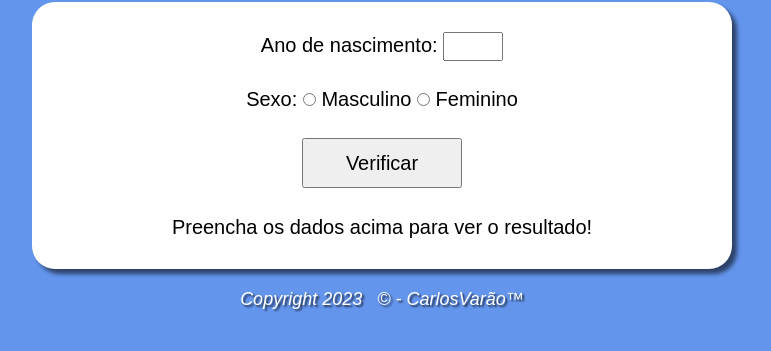
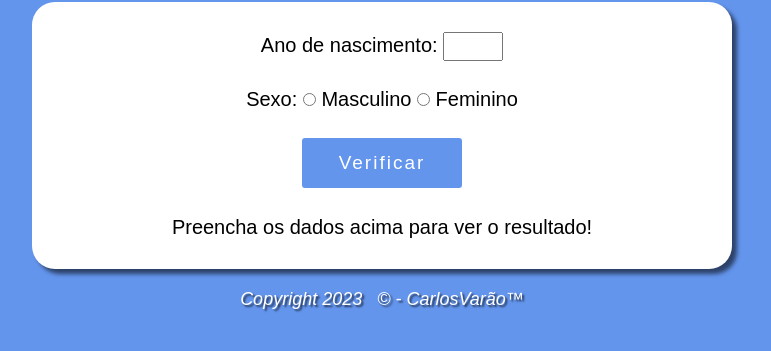
Before and after one commit to CarlosVarao/Projetos-de-aprendizagem, a plain HTML site: page Projeto-validador-de-idade/index.html in a window 1280 px wide. Shown: the part 281-632 px from the top of the page, without its empty margins (258-1029 px from the left). Drawn offline with Linux system fonts and the light colour scheme.

Commit message:
mudando style do button

```diff
--- a/Projeto-validador-de-idade/style.css
+++ b/Projeto-validador-de-idade/style.css
@@ -63,7 +63,17 @@ section > form > .date > input{
 section > form > input{
     height: 50px;
     width: 160px;
-    font-size: 20px;
+    color: white;
+    font-size: 19px;
+    letter-spacing: 2px;
+    cursor: pointer;
+    background-color:  cornflowerblue;
+    border: none;
+    border-radius: 3px;
+}
+
+section > form > input:hover{
+    background-color:  rgb(117, 160, 241);
 }
 
 section > .resultado{
```
